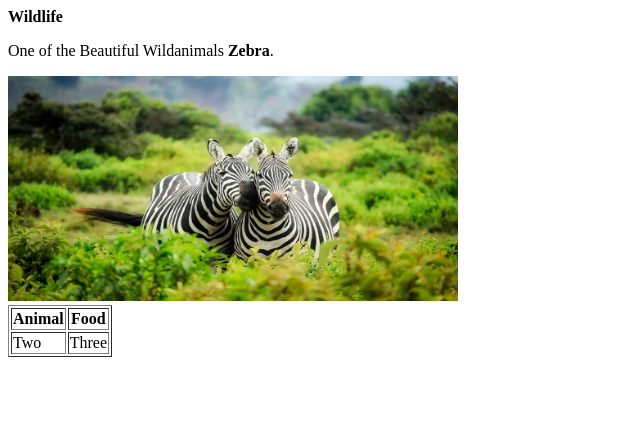
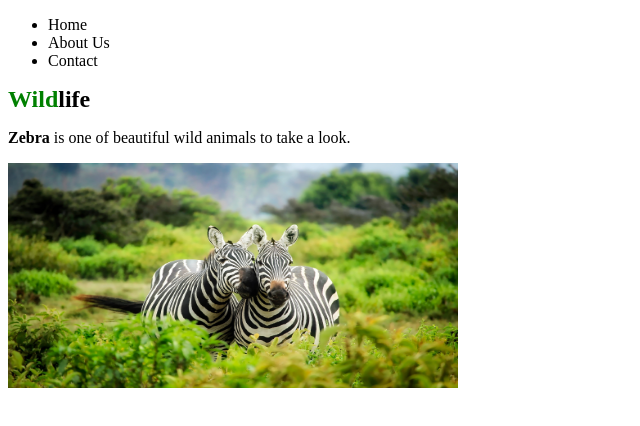
Before and after one commit to aub99/web-designer, a plain HTML site: page Website/myfirstweb.html in a window 1280 px wide. Shown: the whole page, without its empty margins (0-640 px from the left). Drawn offline with Linux system fonts and the light colour scheme.

Commit message:
Add files via upload

```diff
--- a/Website/myfirstweb.html
+++ b/Website/myfirstweb.html
@@ -1,19 +1,14 @@
 <!DOCTYPE html>
 <html>
 <head>
-    <b>Wildlife</b>
+    <ul>
+    <li>Home</li>
+    <li>About Us</li>
+    <li>Contact</li>
+    </ul>
+    <font size="+2"><b><font color="green">Wild</font><font color="black">life</font></b></font>
 </head>
 <title>MyfirstWebpage</title><br/>
-<p>One of the Beautiful Wildanimals  <b>Zebra</b>.</p>
+<p><b>Zebra</b> is one of beautiful wild animals to take a look.</p>
 <img src = "zebra.jpg" width="450" height="225">
-<table border = "1">
-<tr>
-    <th>Animal</th>
-    <th>Food</th>
-</tr>
-<tr>
-    <td>Two</td>
-    <td>Three</td>
-</tr>
-</table>
 </html>
```
